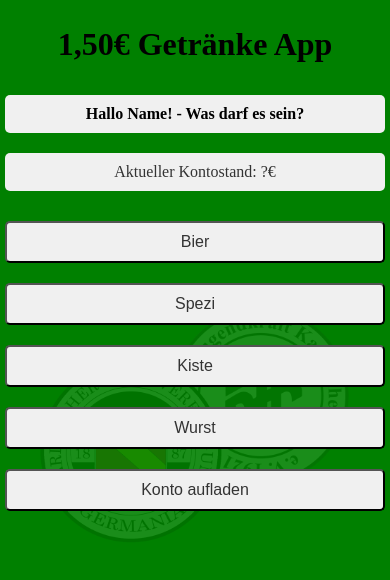
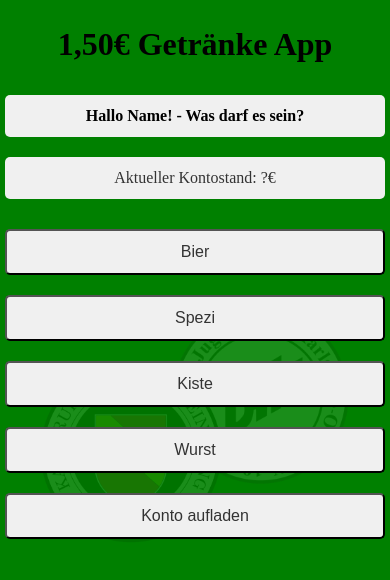
Before and after one commit to Miku95/Euro-Bier-WebApp, a plain HTML site: page index.html in a window 390 px wide. Drawn offline with Linux system fonts and the light colour scheme; no server answers.

Commit message:
Update style.css

```diff
--- a/style.css
+++ b/style.css
@@ -60,7 +60,7 @@ body {
 }
 
 #currentCredit, #userName, button {
-    padding: 10px;
+    padding: 15px; /* Increased padding for higher buttons */
     background-color: #f0f0f0;
     border-radius: 5px;
     margin-top: 10px;
@@ -92,7 +92,6 @@ body {
 
 button {
     flex: 1; /* Make buttons take equal space */
-    padding: 10px 20px;
     font-size: 18px;
     z-index: 1;
     width: 100%; /* Ensure buttons take full width */
@@ -154,8 +153,13 @@ button {
         padding: 5px;
     }
 
+    #infoContainer {
+        max-width: 100%; /* Allow container to use full width on small screens */
+    }
+
     #currentCredit, #userName, button {
-        font-size: 16px;
+        font-size: 16px; /* Adjust font size for smaller screens */
+        padding: 12px 15px; /* Adjust padding for taller buttons on smaller screens */
     }
 
     .modal-content {
```
